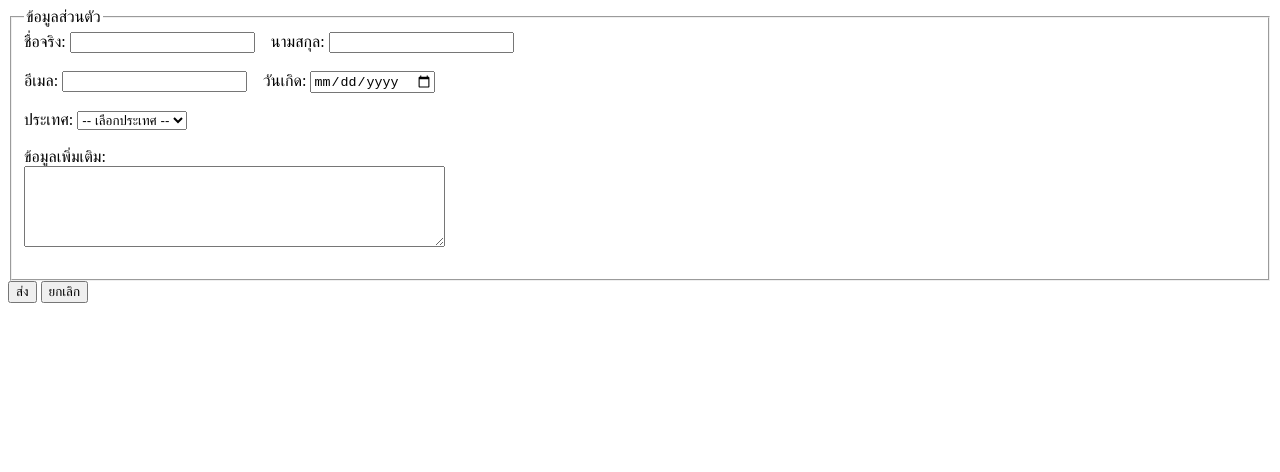
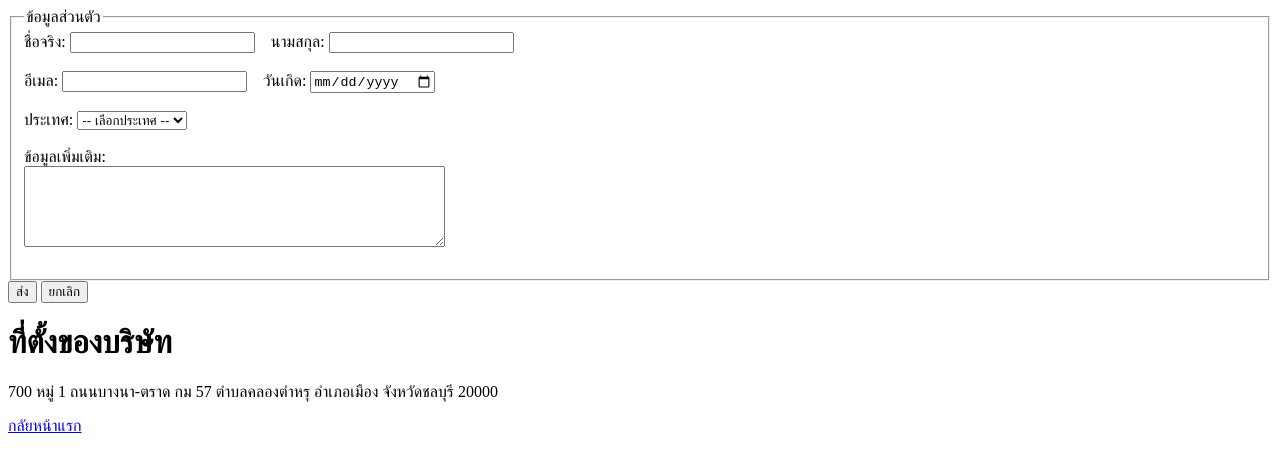
Before and after one commit to Pratchaya-Leelanuwat/my-business-web, a plain HTML site: page contact.html in a window 1280 px wide. Drawn offline with Linux system fonts and the light colour scheme.

Commit message:
feat: add location of company

```diff
--- a/contact.html
+++ b/contact.html
@@ -45,5 +45,10 @@
         <button type="submit">ส่ง</button>
         <button type="reset">ยกเลิก</button>
   </form>
+  <main>
+    <h1>ที่ตั้งของบริษัท </h1>
+    <p>700 หมู่ 1 ถนนบางนา-ตราด กม 57 ตำบลคลองตำหรุ อำเภอเมือง จังหวัดชลบุรี 20000</p>
+    <a href="/index.html">กลัยหน้าแรก</a>
+  </main>
 </body>
 </html>
```
Also changed, not shown: services.html (+2 -0 lines).
